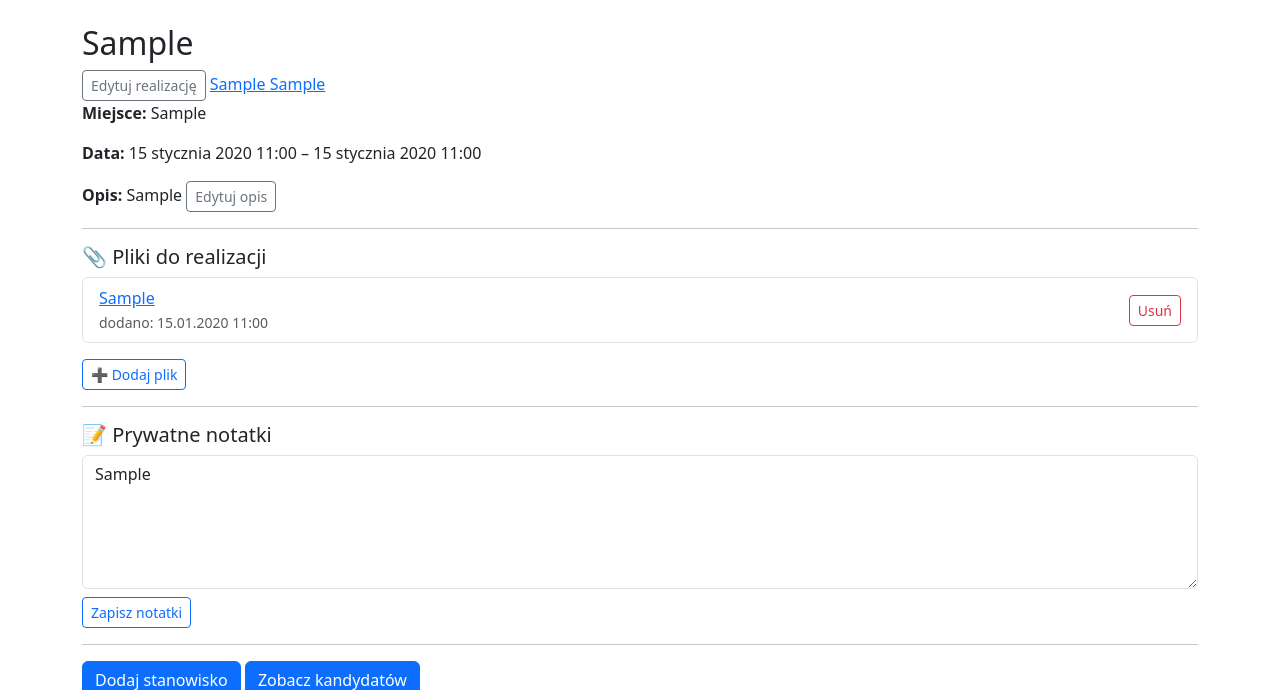
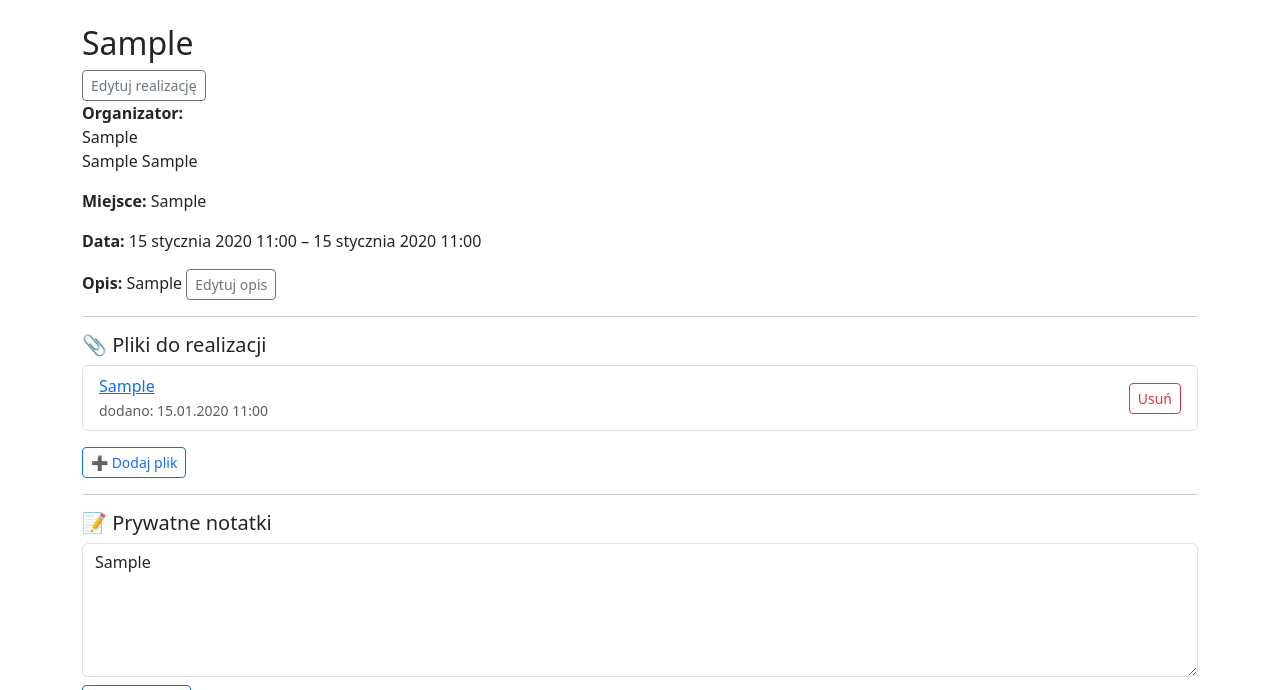
Before and after one commit to wydzik/florance-app, a Django app: page /realizacja/1/ in a window 1280 px wide. Shown: the part 56-746 px from the top of the page. Run offline with Django 5.2, Linux system fonts and the light colour scheme; a user stored in the database is signed in; tables that the repository leaves empty hold one stand-in row (values such as "Sample post").

Commit message:
invite fix

```diff
--- a/Florance_app/florance/templates/realizacja_detail.html
+++ b/Florance_app/florance/templates/realizacja_detail.html
@@ -7,10 +7,13 @@
     Edytuj realizację
   </a>
 {% endif %}
-<a href="{% url 'florysta_detail' realizacja.pracownia.owner.id %}">
+<div class="mb-3">
+    <strong>Organizator:</strong><br>
+    {{ realizacja.pracownia.nazwa }}<br>
     {{ realizacja.pracownia.owner.imie }}
     {{ realizacja.pracownia.owner.nazwisko }}
-</a>
+</div>
+
 
 <p><strong>Miejsce:</strong> {{ realizacja.miejsce }}</p>
 <p><strong>Data:</strong> {{ realizacja.data_rozpoczecia }} – {{ realizacja.data_zakonczenia }}</p>
--- a/Florance_app/florance/views.py
+++ b/Florance_app/florance/views.py
@@ -392,9 +392,8 @@ def lista_kandydatow(request, pk):
         with transaction.atomic():
             # przypisanie florysty do stanowiska
             stanowisko.przypisany_florysta = kandydat.florysta
+            stanowisko.status_przypisania = StatusPrzypisania.ZAAKCEPTOWANE
             stanowisko.save()
-
-            # oznacz wybranego
 
             kandydat.status = StatusKandydata.WYBRANY
             kandydat.save()
@@ -778,7 +777,7 @@ def reject_invite(request, pk):
 
     # czyścimy przypisanie
     stanowisko.przypisany_florysta = None
-    stanowisko.status_przypisania = None
+    stanowisko.status_przypisania = StatusPrzypisania.ODRZUCONE
     stanowisko.save()
 
     return redirect("dashboard")
```
